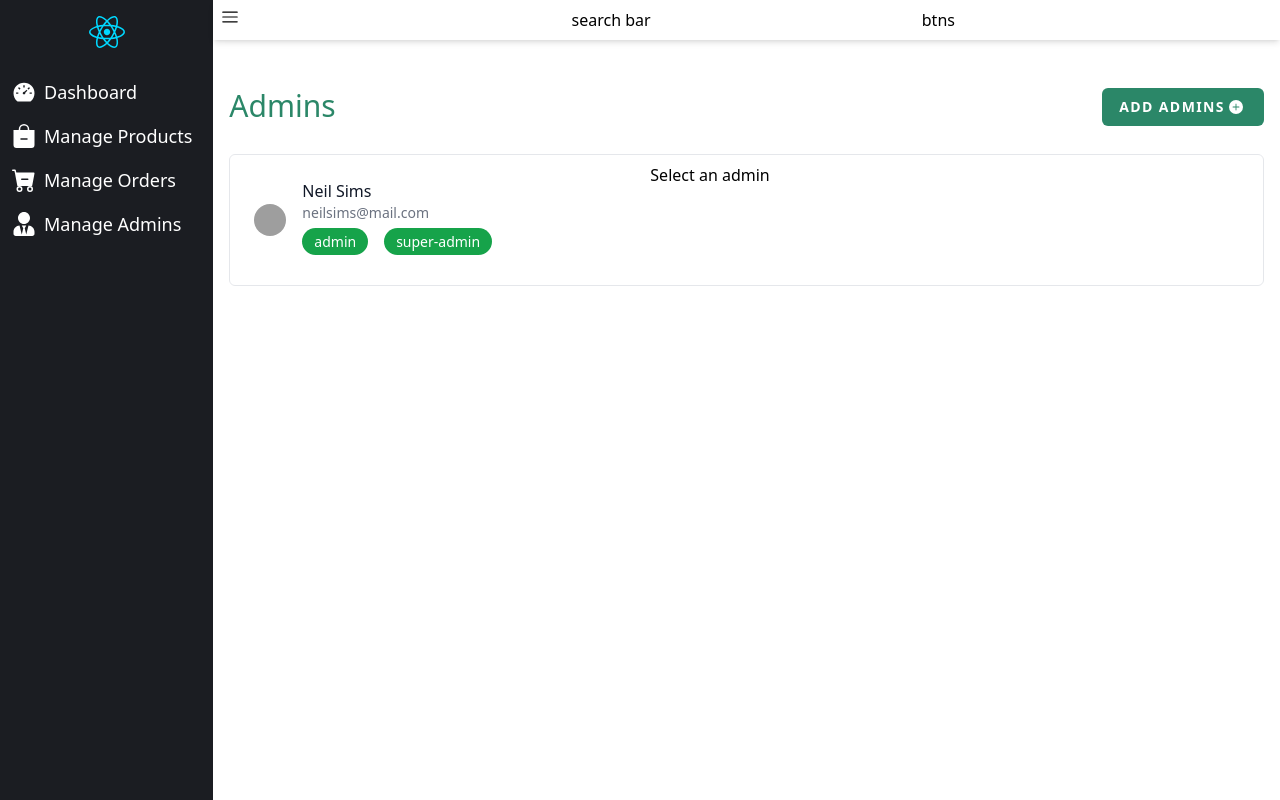
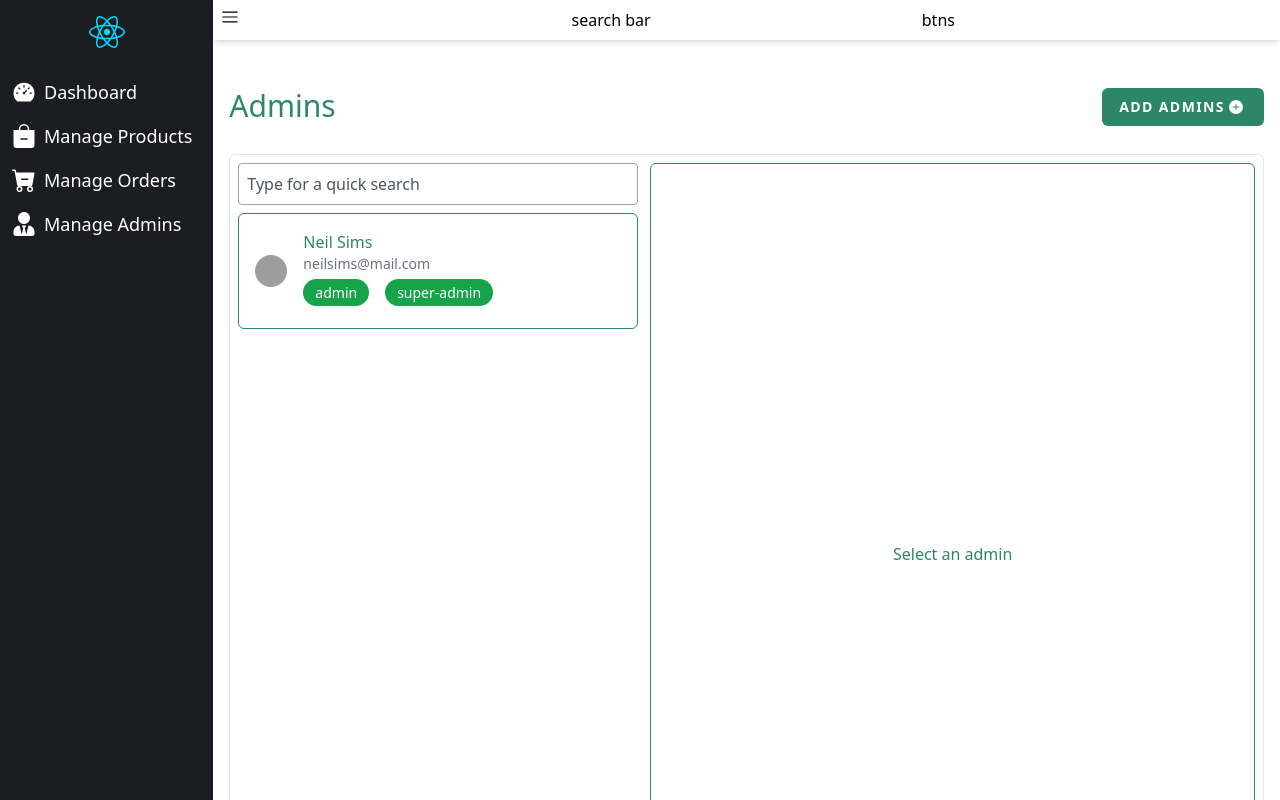
Before and after one commit to juniorEdris/Frontend.Inventory.App, a React (Vite) app: page /manage-admins in a window 1280 px wide. Shown: the top 800 px of the page. Built offline with nearby package versions, Linux system fonts and the light colour scheme; grey boxes are pictures that could not be loaded.

Commit message:
updated manage admins page compeleted

```diff
--- /dev/null
+++ b/src/components/UI/AdminDetails.jsx
@@ -0,0 +1,42 @@
+import { FaUserCircle } from "react-icons/fa";
+import { Chips } from "./Chips";
+import { ImBin } from "react-icons/im";
+
+const AdminDetails = ({ admin = null, handleRemove = () => {} }) => {
+  return (
+    <div className="flex gap-2 p-3 sm:p-4">
+      <div className="">
+        <FaUserCircle className="text-5xl" />
+      </div>
+      <div className="">
+        <h1 className="text-xl font-medium">{admin?.name}</h1>
+        <div className="my-1">
+          {admin?.roles?.map((role, id) => (
+            <Chips key={id} title={role} />
+          ))}
+        </div>
+
+        <div className="">
+          <p className="">
+            Lorem ipsum dolor sit amet consectetur adipisicing elit. Cum
+            mollitia impedit facilis molestias vitae nulla adipisci dolorem,
+            molestiae nesciunt aliquam fuga corrupti et tenetur necessitatibus
+            hic aperiam, ea illo quae suscipit consequatur veritatis voluptate
+            eos eligendi? Asperiores dolor ullam voluptatem, porro cum aliquam
+            blanditiis beatae doloremque maxime laudantium nisi unde?
+          </p>
+        </div>
+      </div>
+      <div className="">
+        <ImBin
+          className="text-red-500 cursor-pointer"
+          role="button"
+          tabIndex={0}
+          onClick={() => handleRemove(admin?.id)}
+        />
+      </div>
+    </div>
+  );
+};
+
+export default AdminDetails;
--- a/src/components/UI/ProfileList.jsx
+++ b/src/components/UI/ProfileList.jsx
@@ -1,7 +1,7 @@
 import { BsFillArrowRightSquareFill } from "react-icons/bs";
 import { Chips } from "./Chips";
 
-const ProfileList = ({ admin }) => {
+const ProfileList = ({ admin, selectedId = null }) => {
   return (
     <div className="flex items-center space-x-4" key={admin?.id}>
       <div className="flex-shrink-0">
@@ -12,24 +12,22 @@ const ProfileList = ({ admin }) => {
         />
       </div>
       <div className="flex-1 min-w-0">
-        <p className="font-medium text-gray-900 truncate dark:text-white">
-          {admin?.name}
-        </p>
-        <p className="text-sm text-gray-500 truncate dark:text-gray-400">
-          {admin?.email}
-        </p>
+        <p className="font-medium text-primary truncat">{admin?.name}</p>
+        <p className="text-sm text-gray-500 truncate">{admin?.email}</p>
 
-        {admin?.roles.length && (
+        {admin?.roles.length ? (
           <div className="my-[5px]">
             {admin?.roles?.map((role, id) => (
               <Chips id={id} title={role} />
             ))}
           </div>
-        )}
+        ): null}
       </div>
-      <div className="inline-flex items-center text-base font-semibold text-gray-900 dark:text-white opacity-0 hover:opacity-100">
-        <BsFillArrowRightSquareFill />
-      </div>
+      {selectedId === admin?.id && (
+        <div className="inline-flex items-center text-base font-semibold text-gray-900">
+          <BsFillArrowRightSquareFill />
+        </div>
+      )}
     </div>
   );
 };
--- a/src/views/Admins/index.jsx
+++ b/src/views/Admins/index.jsx
@@ -6,11 +6,13 @@ import ProfileList from "../../components/UI/ProfileList";
 import CallBackModal from "../../components/UI/CallBackModal";
 import { Input } from "../../components/Inputs";
 import { toast } from "react-toastify";
-import { FaUserCircle } from "react-icons/fa";
-import { Chips } from "../../components/UI/Chips";
+import AdminDetails from "../../components/UI/AdminDetails";
 
 const Admins = () => {
   const [allAdmins, setAllAdmins] = useState(admins);
+  const [searchedAdmins, setSearchedAdmins] = useState([]);
+  const [searchInput, setSearchInput] = useState("");
+  console.log({ searchedAdmins });
   const [adminDetails, setAdminDetails] = useState(null);
   const [newAdmin, setNewAdmin] = useState({
     name: "",
@@ -30,19 +32,37 @@ const Admins = () => {
   const closeAddModal = () => {
     setIsOpenAddModal(false);
     setNewAdmin({ name: "", email: "" });
-    setRoles([])
+    setRoles([]);
   };
 
   const handleAddAdmin = () => {
     if (!!newAdmin?.name && !!newAdmin?.email) {
       setAllAdmins((state) => [
-        { id: admins.length + 1, ...newAdmin, roles },
+        { id: Math.random() + admins.length + 1, ...newAdmin, roles },
         ...state,
       ]);
       closeAddModal();
     } else {
       toast.error("Fill all the inputs!");
     }
+  };
+
+  const handleRemoveAdmin = (id) => {
+    const restProd = allAdmins.filter((admin) => admin.id !== id);
+    setAllAdmins(restProd);
+    setSearchedAdmins(restProd);
+    setAdminDetails(null);
+  };
+
+  const handleSearch = (e) => {
+    setSearchInput(e.target.value);
+    setSearchedAdmins(
+      allAdmins.filter((admin) =>
+        admin.name
+          .toLocaleLowerCase()
+          .includes(e.target.value.toLocaleLowerCase())
+      )
+    );
   };
 
   return (
@@ -54,14 +74,24 @@ const Admins = () => {
 
       <div className={``}>
         <div
-          className={`grid grid-cols-[400px_1fr] gap-3 border rounded-md p-2`}
+          className={`grid grid-cols-[400px_1fr] gap-3 border rounded-md p-2 min-h-screen`}
         >
           <div className="">
-            <div className="">
+            <Input
+              customClasses="mb-2"
+              placeHolder="Type for a quick search"
+              handleInput={handleSearch}
+              value={searchInput}
+            />
+            <div className="min-h-[646px] overflow-y-auto">
               <ul className="grid gap-1">
-                {allAdmins?.map((admin, id) => (
+                {(() => {
+                  if (searchInput && searchedAdmins?.length) {
+                    return searchedAdmins?.map((admin, id) => (
                       <li
-                    className="p-3 sm:p-4 hover:bg-gray-50 cursor-pointer rounded-md"
+                        className={`p-3 sm:p-4 hover:bg-gray-50 cursor-pointer rounded-md ${
+                          admin?.id === adminDetails?.id ? "bg-gray-50" : ""
+                        } border border-primary`}
                         role="button"
                         tabIndex={0}
                         onClick={() => {
@@ -69,29 +99,56 @@ const Admins = () => {
                         }}
                         key={id}
                       >
-                    <ProfileList key={id} admin={admin} />
+                        <ProfileList
+                          key={id}
+                          admin={admin}
+                          selectedId={adminDetails?.id}
+                        />
                       </li>
-                ))}
+                    ));
+                  }
+
+                  if (!searchInput && allAdmins?.length) {
+                    return allAdmins?.map((admin, id) => (
+                      <li
+                        className={`p-3 sm:p-4 hover:bg-gray-50 cursor-pointer rounded-md ${
+                          admin?.id === adminDetails?.id ? "bg-gray-50" : ""
+                        } border border-primary`}
+                        role="button"
+                        tabIndex={0}
+                        onClick={() => {
+                          setAdminDetails(admin);
+                        }}
+                        key={id}
+                      >
+                        <ProfileList
+                          key={id}
+                          admin={admin}
+                          selectedId={adminDetails?.id}
+                        />
+                      </li>
+                    ));
+                  }
+
+                  return (
+                    <div className="flex items-center justify-center font-medium text-primary">
+                      No Items found!
+                    </div>
+                  );
+                })()}
               </ul>
             </div>
           </div>
-          <div className="">
+          <div className="border border-primary rounded-md">
             {!adminDetails ? (
-              <div className="">Select an admin</div>
+              <div className="min-h-[100%] flex items-center justify-center font-medium text-primary">
+                Select an admin
+              </div>
             ) : (
-              <div className="flex gap-2 p-3 sm:p-4">
-                <div className="">
-                  <FaUserCircle className="text-3xl" />
-                </div>
-                <div className="">
-                  <p className="text-lg">{adminDetails?.name}</p>
-                  <div className="">
-                    {adminDetails?.roles?.map((role,id) => (
-                      <Chips key={id} title={role} />
-                    ))}
-                  </div>
-                </div>
-              </div>
+              <AdminDetails
+                admin={adminDetails}
+                handleRemove={handleRemoveAdmin}
+              />
             )}
           </div>
         </div>
@@ -103,6 +160,7 @@ const Admins = () => {
         closeModal={closeAddModal}
         handleSubmit={handleAddAdmin}
         modalTitle={"Add Admin"}
+        buttonTitle="Add Admin"
         btnClasses="inline-flex justify-center rounded-md border border-transparent bg-blue-100 px-4 py-2 text-sm font-medium text-blue-900 hover:bg-blue-200 focus:outline-none focus-visible:ring-2 focus-visible:ring-blue-500 focus-visible:ring-offset-2"
       >
         <div className="">
--- a/src/views/Products/index.jsx
+++ b/src/views/Products/index.jsx
@@ -64,7 +64,7 @@ const Products = () => {
       !!product?.quantity
     ) {
       setAllProducts((state) => [
-        { id: products.length + 1, ...product },
+        { id: Math.random() + products.length + 1, ...product },
         ...state,
       ]);
       setIsOpenAddModal(false);
```
Lines whose indentation alone changed are shown as unchanged.
